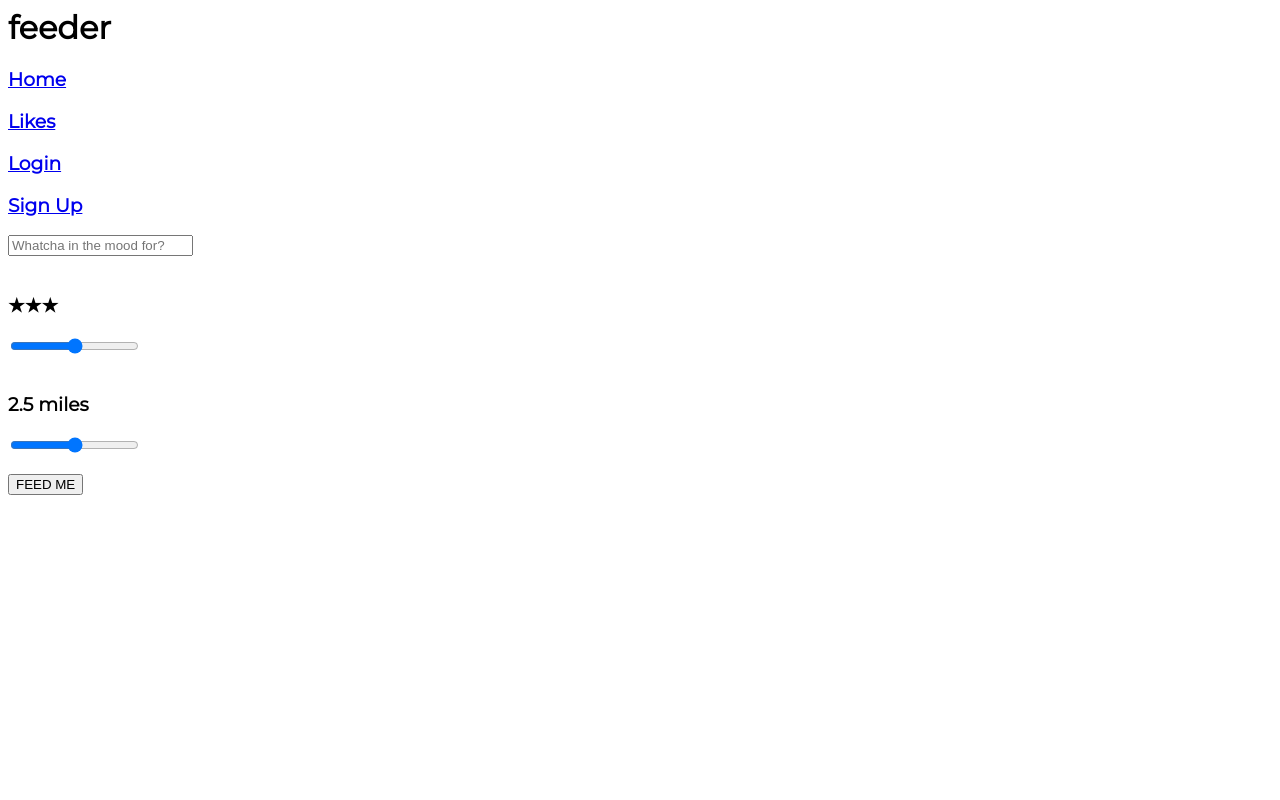
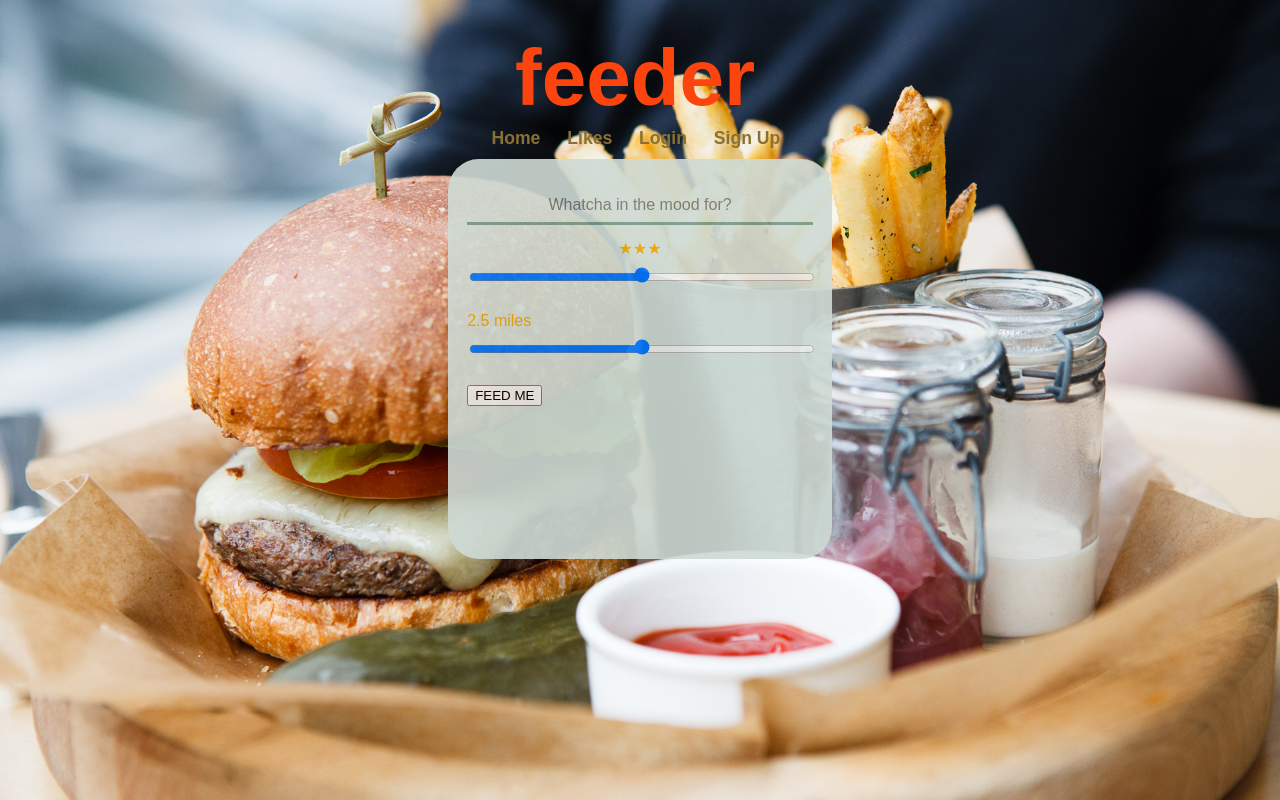
Before and after one commit to swesleyandloki/ObsidianMoose, a website: page client/index.html in a window 1280 px wide. Both pictures are taken after a click on the link "Home". Drawn offline with nearby package versions, Linux system fonts and the light colour scheme; some packages are replaced by stand-ins of ours; a web font is replaced by a local one.

Commit message:
solves merge conflicts

```diff
--- a/client/index.html
+++ b/client/index.html
@@ -1,22 +1,22 @@
 <html ng-app="EAT">
   <head>
-    <title>EAT</title>
-    <link href='http://fonts.googleapis.com/css?family=Montserrat' rel='stylesheet' type='text/css'>
+    <title>feeder</title>
+    <link href='http://fonts.googleapis.com/css?family=Montserrat,700' rel='stylesheet' type='text/css'>
     <link href='/styles/styles.css' rel='stylesheet' type='text/css'>
   </head>
   <body>
-    <h1>feeder</h1>
+    <h1 id="title"><a href="#/search">feeder</a></h1>
   	<div class="nav">
-      <h3><a ui-sref="search">Home</a></h3>
-      <h3><a ui-sref="likes">Likes</a></h3>
-      <h3><a ui-sref="login">Login</a></h3>
-      <h3><a ui-sref="signup">Sign Up</a></h3>
-      <!-- <h3><a href="#/search">Home</a></h3>
-  	  <h3><a href="#/likes">Likes</a></h3>
-  	  <h3><a href="#/login">Login</a></h3>
-  	  <h3><a href="#/signup">Sign Up</a></h3> -->
+      <ul>
+        <li><a ui-sref="search">Home</a></li>
+        <li><a ui-sref="likes">Likes</a></li>
+        <li><a ui-sref="login">Login</a></li>
+        <li><a ui-sref="signup">Sign Up</a></li>
+      </ul>
   	</div>
-    <div ui-view></div>
+    <div id="viewOuter">
+      <div ui-view id="viewInner"></div>
+    <div>
     <script src="/bower_components/angular/angular.js"></script>
     <script src="/bower_components/angular-ui-router/release/angular-ui-router.js"></script>
     <!-- // <script src="../bower_components/ngFx/dist/ngFx.js"></script> -->
--- a/client/search.html
+++ b/client/search.html
@@ -1,7 +1,7 @@
-<div ng-controller="SearchController">
-  <input ng-model="search" placeholder="Whatcha in the mood for?"/>
+<div ng-controller="SearchController" id="innerView">
+  <input ng-model="search" type="text" placeholder="Whatcha in the mood for?"/>
   <br></br>
-  <h3><span ng-repeat="i in moStars() track by $index">&#9733</span></h3>
+  <div class="stars"><span ng-repeat="i in moStars() track by $index">&#9733</span></div>
   <input ng-change="moStars()" type="range" min="1" max="5" step="1" value="3" ng-model="stars"/>
   <br></br>
   <h3>{{distance}} miles</h3><input type="range" min="0" max="5" step="0.1" value="2.5" ng-model="distance"/>
--- a/client/styles/styles.css
+++ b/client/styles/styles.css
@@ -1,3 +1,127 @@
+/*CSS RESET*/
+
+html, body, div, span, applet, object, iframe,
+h1, h2, h3, h4, h5, h6, p, blockquote, pre,
+a, abbr, acronym, address, big, cite, code,
+del, dfn, em, img, ins, kbd, q, s, samp,
+small, strike, strong, sub, sup, tt, var,
+b, u, i, center,
+dl, dt, dd, ol, ul, li,
+fieldset, form, label, legend,
+table, caption, tbody, tfoot, thead, tr, th, td,
+article, aside, canvas, details, embed,
+figure, figcaption, footer, header, hgroup,
+menu, nav, output, ruby, section, summary,
+time, mark, audio, video {
+  margin: 0;
+  padding: 0;
+  border: 0;
+  font-size: 100%;
+  font: inherit;
+  vertical-align: baseline;
+}
+/* HTML5 display-role reset for older browsers */
+article, aside, details, figcaption, figure,
+footer, header, hgroup, menu, nav, section {
+  display: block;
+}
+body {
+  line-height: 1;
+}
+ol, ul {
+  list-style: none;
+}
+blockquote, q {
+  quotes: none;
+}
+blockquote:before, blockquote:after,
+q:before, q:after {
+  content: '';
+  content: none;
+}
+table {
+  border-collapse: collapse;
+  border-spacing: 0;
+}
+
+/*BEGIN STYLING*/
+
 body {
   font-family: 'Montserrat', sans-serif;
+  /*background-color: #A9E5BB;*/
+  /*background-color: #E8EDDF;*/
+  color: #ECA400;
+  width: 30%;
+  min-width: 300px;
+  margin: 3% auto;
+  background-image: url("../imgs/food2.jpg");
+  background-size: cover;
+  background-position: 0 3%;
 }
+a {
+  text-decoration: none;
+  color: inherit;
+}
+input, input[type="text"] {
+  width: 100%;
+  border: none;
+  background-color: transparent;
+  height: 10%;
+  border-bottom: 3px solid #789989;
+  color: #ECA400;
+  text-align: center;
+  font-size: 1em;
+  /*border-bottom: #ff0000;*/
+}
+input:focus {
+  outline: none;
+}
+#title {
+  width: 250px;
+  margin: 0 auto;
+  font-size: 5em;
+  font-weight: 700;
+  color: #FC440F;
+}
+.nav {
+  margin-top: 3%;
+}
+.nav ul {
+  width: 320px;
+  padding-left: 6%;
+  margin: 0 auto;
+}
+.nav li {
+  list-style-type: none;
+  display: inline;
+  margin-right: 7%;
+/*  color: #ECA400;*/
+  /*text-shadow: 1px 1px #b98100;*/
+}
+.nav a {
+  font-weight: 700;
+  font-size: 1.1em;
+  color: #897035;
+  /*color: #FC440F;*/
+}
+
+#viewOuter, #viewInner {
+  margin-top: 3%;
+  min-width: 250px;
+  /*margin: 0 auto;*/
+}
+#viewOuter {
+  background-color: #CFDBD5;
+  border-radius: 8%;
+  height: 50%;
+  opacity: 0.9;
+  z-index: -1;
+  padding: 5%;
+}
+#viewInner {
+  z-index: 99;
+}
+.stars {
+  width: 100%;
+  text-align: center;
+}
--- a/server/yelp.js
+++ b/server/yelp.js
@@ -29,6 +29,7 @@ var searchYelp = function(search, distance, stars, lat, lon, req, res) {
         console.log(error);
       }
       var businessJson = {businesses: getsNineClosestEateries(stars, data.businesses)};
+      console.log('RESPONSE', businessJson);
       //send back success response with data
       helpers.sendResponse(res, businessJson, 200);
     });
```
Also changed, not shown: client/imgs/food1.jpg (added), client/imgs/food2.jpg (added), client/imgs/food3.jpg (added), 1 other file.
